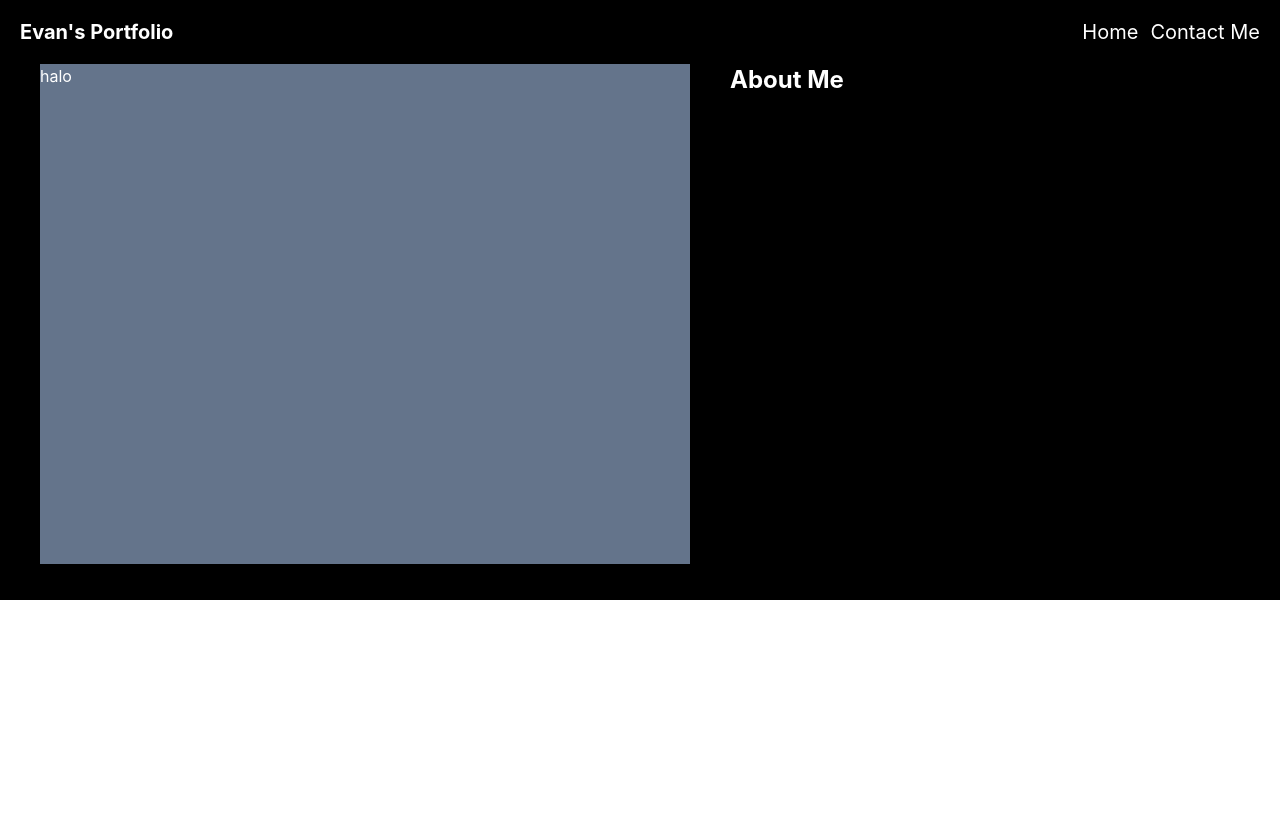
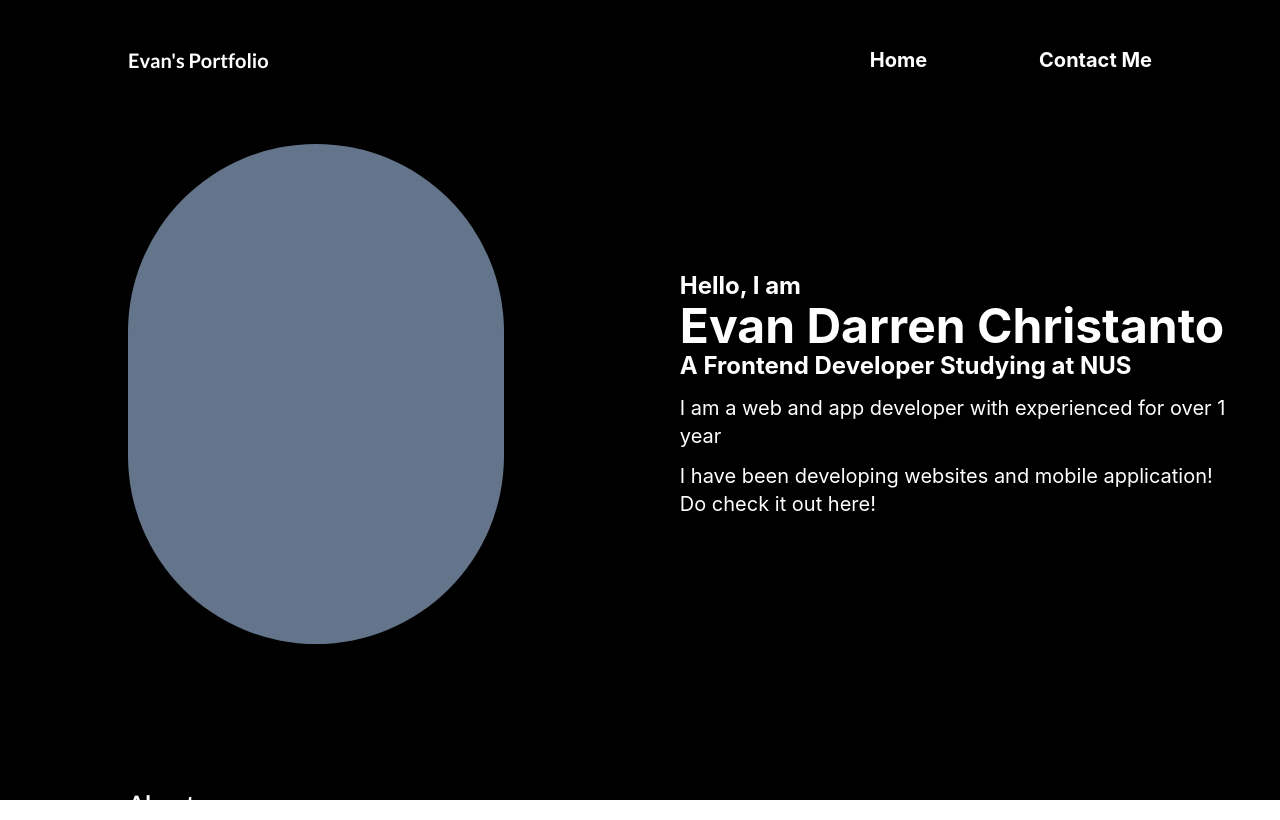
Before and after one commit to EvanCh08/portfolio, a React (Create React App) app: page / in a window 1280 px wide. Built offline with nearby package versions, Linux system fonts and the light colour scheme.

Commit message:
added styling

```diff
--- a/src/index.css
+++ b/src/index.css
@@ -1,3 +1,4 @@
+@import url('https://fonts.googleapis.com/css2?family=Lato:ital,wght@0,100;0,300;0,400;0,700;0,900;1,100;1,300;1,400;1,700;1,900&family=Roboto+Slab:wght@200&display=swap');
 @tailwind base;
 @tailwind components;
 @tailwind utilities;
--- a/src/main.js
+++ b/src/main.js
@@ -1,14 +1,14 @@
 export default function Main() {
   return (
-    <div className="flex flex-col  bg-black h-[600px]">
-      <div className="flex flex-row items-center w-full h-16">
-        <div className="flex flex-row justify-between items-center w-full h-16 m-5">
-          <div>
-            <span className="text-white font-bold text-xl">
+    <div className="flex flex-col bg-black h-screen">
+      <div className="flex flex-row items-center w-full h-20 bg-black/30 fixed">
+        <div className="flex flex-row justify-between items-center w-full h-16 m-32">
+          <div className="mt-10">
+            <span className="text-white font-bold text-xl font-lato">
               Evan's Portfolio
             </span>
           </div>
-          <div className="space-x-3">
+          <div className="space-x-28 mt-10 font-bold">
             <a href="/" className="text-white text-xl">
               Home
             </a>
@@ -18,18 +18,27 @@ export default function Main() {
           </div>
         </div>
       </div>
-      <div className="flex flex-row">
-        <div className=" bg-slate-500 w-[650px] h-[500px] mx-10">
-            <text className="text-white"> halo</text>
-        </div>
-        <div>
-            <text className="text-white text-2xl font-bold">
-                About Me
-            </text>
+      <div className="bg-black my-4">
+        <div className="flex flex-row my-32">
+          <div className=" bg-slate-500 w-[500px] h-[500px] mx-32 rounded-full">
+
+          </div>
+          <div className="self-center text-white flex flex-col mx-12">
+            <text className="text-white text-2xl font-bold">Hello, I am</text>
+            <text className="text-5xl font-bold ">Evan Darren Christanto</text>
+            <text className="font-bold text-2xl">A Frontend Developer Studying at NUS</text>
+            <text className="my-3 text-xl">I am a web and app developer with experienced for over 1 year </text>
+            <text className="text-xl">I have been developing websites and mobile application! Do check it out here! </text>
+          </div>
         </div>
       </div>
+      <div className="bg-white rounded-xl w-50 mx-32 h-1 ">
 
+      </div>
+      <div className="mx-32 my-auto">
+        <text className="text-white font-bold text-2xl font-lato">About me</text>
 
+      </div>
     </div>
   );
 }
--- a/tailwind.config.js
+++ b/tailwind.config.js
@@ -4,7 +4,12 @@ module.exports = {
     "./src/**/*.{js,jsx,ts,tsx}",
   ],
   theme: {
-    extend: {},
+    extend: {
+      fontFamily: {
+        lato: ['Lato'],
+        roboto: ['Roboto+Slab']
+      }
+    },
   },
   plugins: [],
 }
```
